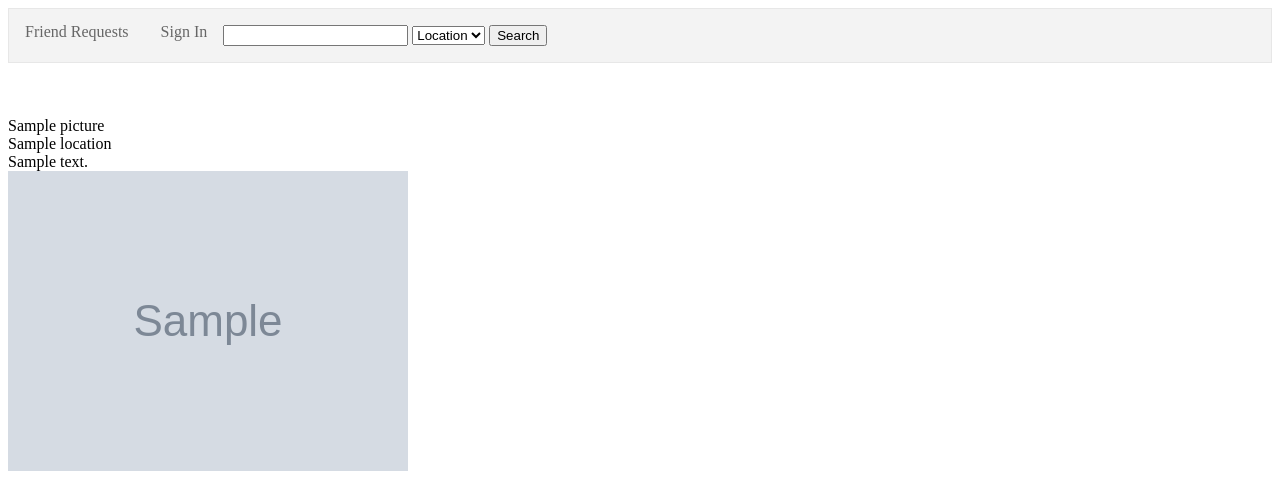
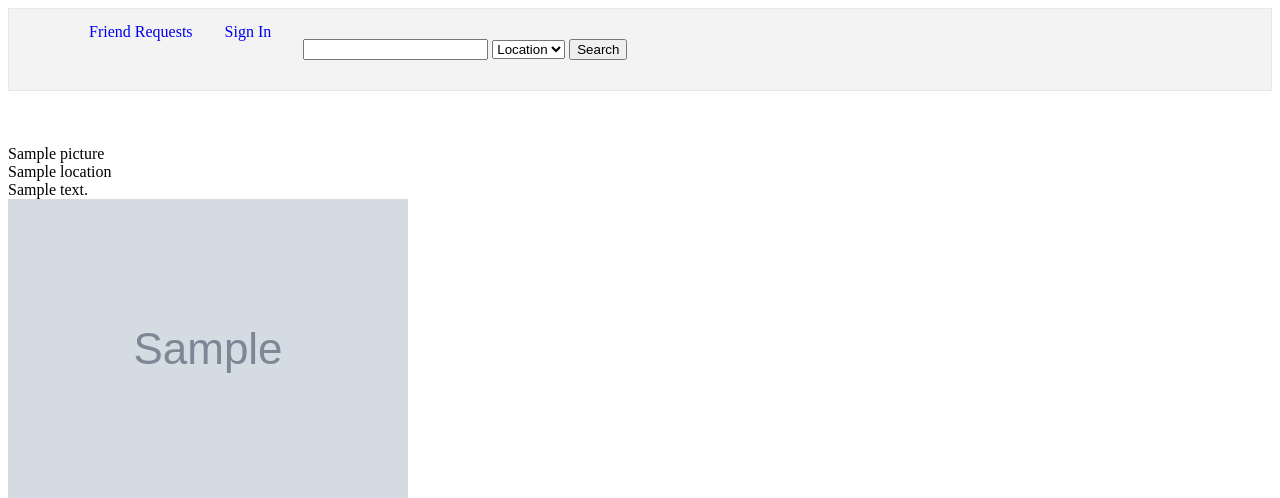
Before and after one commit to esmeryjose/project-views2.0, a Rails app: page /users/1/pictures in a window 1280 px wide. Shown: the top 498 px of the page. Run offline with Rails 7, Linux system fonts and the light colour scheme; tables that the repository leaves empty hold one stand-in row (values such as "Sample post"); grey boxes marked "Sample" are stand-in pictures; style sheets or scripts are compiled from the project's sources; some libraries are stand-ins or nearby versions.

```diff
--- a/app/assets/stylesheets/application.css
+++ b/app/assets/stylesheets/application.css
@@ -13,7 +13,7 @@
  *= require_tree .
  *= require_self
  */
- ul {
+ .navBar {
      list-style-type: none;
      margin: 0;
      padding: 0;
@@ -22,11 +22,11 @@
      background-color: #f3f3f3;
  }
 
- li {
+ .barContent {
      float: left;
  }
 
- li a {
+ .navBar .barContent {
      display: block;
      color: #666;
      text-align: center;
@@ -34,11 +34,15 @@
      text-decoration: none;
  }
 
- li a:hover:not(.active) {
+ .navBar .barContent a{
+   text-decoration: none;
+ }
+
+ .navBar .barContent:hover:not(.active) {
      background-color: #ddd;
  }
 
- li a.active {
+ .navBar .barContent.active {
      color: white;
      background-color: #4CAF50;
  }
--- a/app/views/layouts/application.html.erb
+++ b/app/views/layouts/application.html.erb
@@ -9,19 +9,19 @@
 
   <body>
 
-    <ul>
+    <ul class="navBar">
       <!-- Collages could be substituted for Home -->
-      <li><%= link_to "Collages", user_pictures_path(current_user) if current_user%></li>
+      <li class="barContent"><%= link_to "Collages", user_pictures_path(current_user) if current_user%></li>
       <!-- Portraits could be substituted for Profile or Collection -->
-      <li><%= link_to "Portrait", current_user if current_user%></li>
-      <li><a href="#contact">Friend Requests</a></li>
+      <li class="barContent"><%= link_to "Portrait", current_user if current_user%></li>
+      <li class="barContent"><a href="#contact">Friend Requests</a></li>
       <% if current_user %>
-      <li><%= link_to "Log Out", destroy_user_session_path, method: :delete%></li>
+      <li class="barContent"><%= link_to "Log Out", destroy_user_session_path, method: :delete%></li>
       <% else %>
-      <li><%= link_to "Sign In", user_session_path %></li>
+      <li class="barContent"><%= link_to "Sign In", user_session_path %></li>
       <% end %>
       <!-- look into where like ActiveRecord -->
-      <li>
+      <li class="barContent">
         <%= form_tag new_search_path, :method => 'get' do %>
           <p>
             <%= text_field_tag :type, params[:type] %>
--- a/app/views/pictures/_form.html.erb
+++ b/app/views/pictures/_form.html.erb
@@ -1,5 +1,7 @@
+<div class="errors">
+</div>
+<br>
 <%= form_for picture, :html => { id:"nestedForm" } do |f| %>
-  <%= render partial: "pictures/error", locals: {picture: picture} %>
   <% if params[:action] != "edit" %>
     <%= f.file_field :avatar%><br><br>
   <% end %>
```
Also changed, not shown: app/views/pictures/_error.html.erb (deleted, +0 -26 lines).
